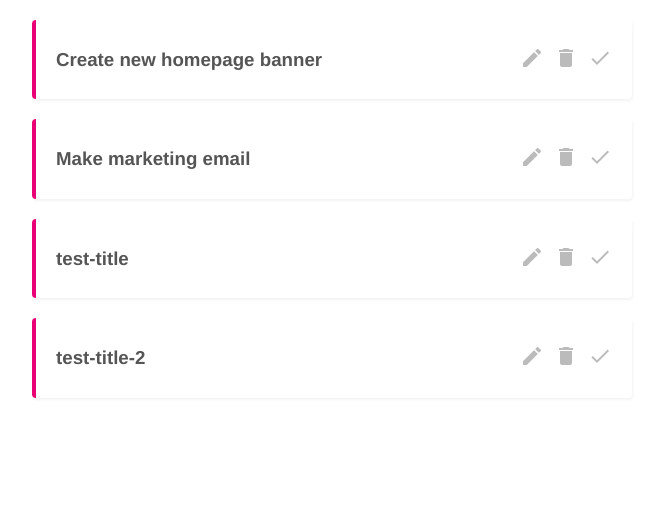
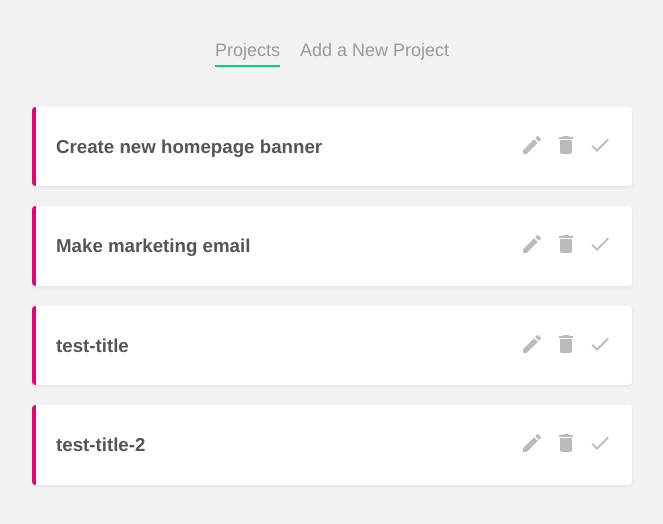
Before and after one commit to uf-code/project-planner, a Vue app: page / in a window 1280 px wide. Shown: the top 524 px of the page, without its empty margins (308-971 px from the left). Built offline with nearby package versions, Linux system fonts and the light colour scheme; data requests are answered from the project's data file.

Commit message:
Creating a Navbar component

```diff
--- a/src/App.vue
+++ b/src/App.vue
@@ -1,10 +1,19 @@
 <template>
+  <Navbar />
   <router-view />
 </template>
 
+<script>
+import Navbar from './components/Navbar.vue'
+
+export default {
+  components: { Navbar },
+}
+</script>
+
 <style>
 body {
-  background: f2f2f2;
+  background: #f2f2f2;
 }
 #app {
   font-family: Avenir, Helvetica, Arial, sans-serif;
--- /dev/null
+++ b/src/components/Navbar.vue
@@ -0,0 +1,28 @@
+<template>
+  <nav class="main-nav">
+    <router-link :to="{ name: 'Home' }">Projects</router-link>
+    <router-link :to="{ name: 'AddProject' }">Add a New Project</router-link>
+  </nav>
+</template>
+
+<script>
+export default {}
+</script>
+
+<style>
+.main-nav {
+  text-align: center;
+  margin: 40px auto;
+}
+.main-nav a {
+  display: inline-block;
+  text-decoration: none;
+  margin: 0 10px;
+  color: #999;
+  font-size: 18px;
+}
+a.router-link-active {
+  border-bottom: 2px solid #00ce89;
+  padding-bottom: 4px;
+}
+</style>
```
